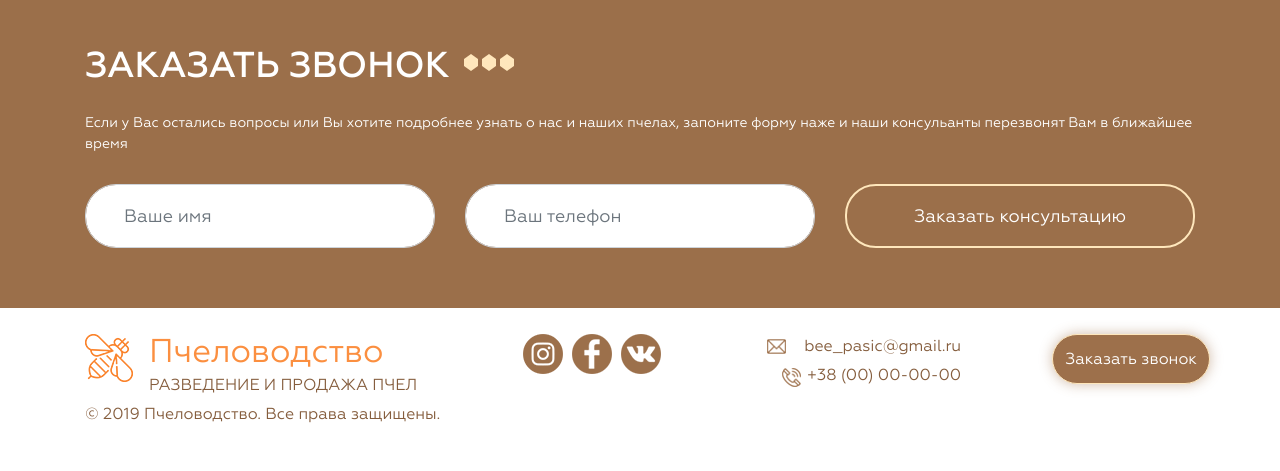
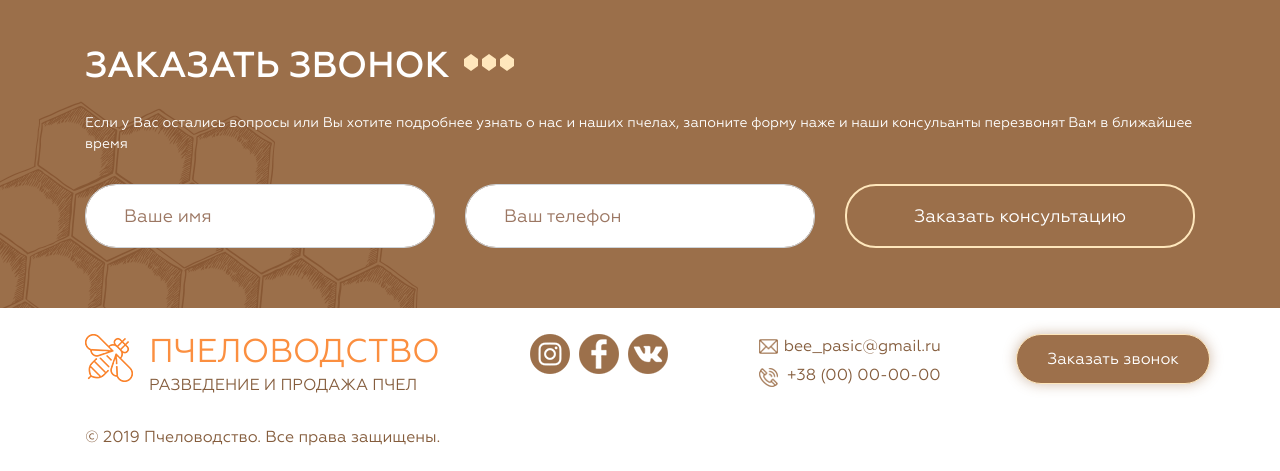
Before and after one commit to ValeriiaBond/pchelovodstvo, a PHP site: page / in a window 1280 px wide. Shown: the part 3957-4428 px from the top of the page. Before the commit the page ends 4380 px from the top, so only its background shows below. Run offline with PHP 8.4, Linux system fonts and the light colour scheme; some libraries are stand-ins or nearby versions.

Commit message:
added background to block call-request and styled footer

```diff
--- a/css/style.css
+++ b/css/style.css
@@ -49,11 +49,12 @@ ul{
 	padding: 0;
 }
 
-h1{
+.main-title{
 	color: #fb8f40;
 	font-size: 14px;
 	line-height: 1;
 	margin-bottom: 5px;
+	text-transform: uppercase;
 }
 
 h2{
@@ -63,7 +64,7 @@ h2{
 
 h3{
 	text-transform: uppercase;
-	font-size: 24px;
+	font-size: 20px;
 	padding-bottom: 16px;
 	margin-right: 15px;
 	margin-bottom: 0;
@@ -110,8 +111,8 @@ h4{
 	margin: 0;
 }
 
-.header-email:before,
-.header-phone:before,
+.email:before,
+.phone:before,
 .contacts-email:before,
 .contacts-phone:before,
 .contacts-location:before,
@@ -153,19 +154,19 @@ header{
 	font-size: 10px;
 }
 
-.header-email, .header-phone{
+.email, .phone{
 	position: relative;
 	margin-bottom: 10px;
 }
 
-.header-email:before{
+.email:before{
 	width: 19px; height: 15px;
 	background-position: -142px -94px;
 	top: 0;
 	left: -22px;
 }
 
-.header-phone:before{
+.phone:before{
 	width: 19px; height: 19px;
 	background-position: -142px -71px;
 	top: 0;
@@ -180,6 +181,12 @@ header{
 	background-color: #9d704b;
 	color: #ffffff;
 	font-size: 16px;
+	transition: all .3s ease;
+}
+
+.btn_call_request:hover{
+	color: #fff;
+	transform: scale(1.05);
 }
 
 /*--------about us section---------*/
@@ -344,7 +351,9 @@ header{
 	background: url(../images/backgrounds/bcg_bee_gardens.png) no-repeat;
 	background-position-x: calc(100% + 30px);
 	background-position-y: 0;
-	background-size: 230px auto
+	background-size: 230px auto;
+	position: relative;
+	z-index: 5;
 }
 
 .contacts p{
@@ -434,6 +443,7 @@ header{
 .request-call{
 	padding-top: 45px;
 	padding-bottom: 50px;
+	background: url(../images/backgrounds/bcg_request_call.png)  0 100% no-repeat;
 	background-color: #9b6f4a;
 }
 
@@ -462,11 +472,32 @@ header{
 	margin-bottom: 10px;
 }
 
+input[type="text"]::-moz-placeholder {color: #9c7763;}
+input[type="text"]::-webkit-input-placeholder { color: #9c7763; }
+input[type="text"]:-ms-input-placeholder { color: #9c7763; }
+input[type="text"]::-ms-input-placeholder { color: #9c7763; }
+input[type="text"]::placeholder { color: #9c7763; }
+
+.request-call__input:focus{
+    color: #9c7763;
+    border-color: #9c7763;
+    outline: 0;
+    box-shadow: none;
+}
+
 .request-call__btn{
 	width: 100%;
 	background: transparent;
 	border: 2px solid #ffe7bc;
 	color: #fff;
+	transition: all .3s ease;
+}
+
+.request-call__btn:hover {
+   color: #fff;
+   background-color: transparent;
+   border-color: #ffe7bc;
+   transform: scale(1.05);
 }
 
 /*---------------footer------------*/
@@ -474,6 +505,10 @@ header{
 footer{
 	padding-top: 26px;
 	padding-bottom: 22px;
+}
+
+footer .phone{
+	margin-left: 0;
 }
 
 .footer-socials{
@@ -503,6 +538,13 @@ footer{
 	background-position: -165px -2px;
 }
 
+footer .btn_call_request{
+	padding: 0 30px;
+}
+
+.copyright{
+	padding-top: 23px;
+}
 
 
 
@@ -525,7 +567,7 @@ footer{
 
 
 @media (min-width: 576px){
-	h1{
+	.main-title{
 		font-size: 26px;
 	}
 
@@ -537,19 +579,19 @@ footer{
 		font-size: 14px;
 	}
 
-	.header-email, .header-phone{
+	.email, .phone{
 		padding-left: 25px;
 		margin-bottom: 5px;
 	}
 
-	.header-email:before{
+	.email:before{
 		width: 19px; height: 15px;
 		background-position: -142px -94px;
 		top: 5px;
 		left: 0;
 	}
 
-	.header-phone:before{
+	.phone:before{
 		width: 19px; height: 19px;
 		background-position: -142px -71px;
 		top: 5px;
@@ -601,7 +643,7 @@ footer{
 
 @media (min-width: 992px){
 
-	h1{
+	.main-title{
 		font-size: 33px;
 		margin-bottom: 8px;
 	}
@@ -647,7 +689,7 @@ footer{
 		font-size: 16px;
 	}
 
-	.header-phone{
+	.phone{
 		margin-left: 15px;
 	}
 
--- a/index.html
+++ b/index.html
@@ -49,13 +49,13 @@ function initMap() {
 				<div class="col-7 col-lg-auto d-flex">
 					<div class="logo"><img src="images/logo.png" alt="пчеловодство"></div>
 					<div class="title">
-						<h1>Пчеловодство</h1>
+						<h1 class="main-title">Пчеловодство</h1>
 						<h2>разведение и продажа пчел</h2>
 					</div>
 				</div>
 				<div class="col-auto d-lg-flex header-contacts">
-					<div class="header-email">bee_pasic@gmail.ru</div>
-					<div class="header-phone">+38 (00) 00-00-00</div>
+					<div class="email">bee_pasic@gmail.ru</div>
+					<div class="phone">+38 (00) 00-00-00</div>
 				</div>
 				<button type="button" class="col-2 d-none d-lg-block btn btn_call_request">Заказать звонок</button>
 			</div>
@@ -91,28 +91,28 @@ function initMap() {
 				<ul class="products-list row">
 					<li class="col-md-6 col-lg-3 product__item">
 						<div class="product__image">
-							<img src="images/product/bcg_pr_1.png" alt="">
+							<img src="images/product/bcg_pr_1.png" alt="пчеломатки неплодные">
 						</div>
-						<h4>пчеломатки  неплодные</h4>
+						<h4>пчеломатки неплодные</h4>
 						<p>Значимость этих проблем настолько очевидна, что укрепление и развитие структуры обеспечивает широкому кругу (специалистов) участие в формировании форм развития.</p>
 					</li>
 					<li class="col-md-6 col-lg-3 product__item">
 						<div class="product__image">
-							<img src="images/product/bcg_pr_3.png" alt="">
+							<img src="images/product/bcg_pr_3.png" alt="плодные пчеломатки неконтролированного облёта">
 						</div>
 						<h4>плодные пчеломатки неконтролированного облёта</h4>
 						<p>Значимость этих проблем настолько очевидна, что укрепление и развитие структуры обеспечивает широкому кругу (специалистов) участие в формировании форм развития.</p>
 					</li>
 					<li class="col-md-6 col-lg-3 product__item">
 						<div class="product__image">
-							<img src="images/product/bcg_pr_4.png" alt="">
+							<img src="images/product/bcg_pr_4.png" alt="плодные пчеломатки неконтролированного облёта">
 						</div>
 						<h4>плодные пчеломатки неконтролированного облёта</h4>
 						<p>Значимость этих проблем настолько очевидна, что укрепление и развитие структуры обеспечивает широкому кругу (специалистов) участие в формировании форм развития.</p>
 					</li>
 					<li class="col-md-6 col-lg-3 product__item">
 						<div class="product__image">
-							<img src="images/product/bcg_pr_4.png" alt="">
+							<img src="images/product/bcg_pr_4.png" alt="пчеломатки искуственного осеменения">
 						</div>
 						<h4>пчеломатки искуственного осеменения</h4>
 						<p>Значимость этих проблем настолько очевидна, что укрепление и развитие структуры обеспечивает широкому кругу (специалистов) участие в формировании форм развития.</p>
@@ -158,28 +158,28 @@ function initMap() {
 				<ul class="bee-garden-list row">
 					<li class="col-md-6 col-lg-3 bee-garden__item">
 						<div class="bee-garden__image">
-							<img src="images/bee_gardens/bee-garden_1.png" alt="">
+							<img src="images/bee_gardens/bee-garden_1.png" alt="разведение пчёл пасеки">
 						</div>
 						<h4>Условное название пасеки в две строки</h4>
 						<p>Значимость этих проблем настолько очевидна, что укрепление и развитие структуры обеспечивает широкому кругу (специалистов) участие в формировании форм развития.</p>
 					</li>
 					<li class="col-md-6 col-lg-3 bee-garden__item">
 						<div class="bee-garden__image">
-							<img src="images/bee_gardens/bee-garden_2.png" alt="">
+							<img src="images/bee_gardens/bee-garden_2.png" alt="разведение пчёл пасеки">
 						</div>
 						<h4>Условное название пасеки в две строки</h4>
 						<p>Значимость этих проблем настолько очевидна, что укрепление и развитие структуры обеспечивает широкому кругу (специалистов) участие в формировании форм развития.</p>
 					</li>
 					<li class="col-md-6 col-lg-3 bee-garden__item">
 						<div class="bee-garden__image">
-							<img src="images/bee_gardens/bee-garden_3.png" alt="">
+							<img src="images/bee_gardens/bee-garden_3.png" alt="разведение пчёл пасеки">
 						</div>
 						<h4>Условное название пасеки в две строки</h4>
 						<p>Значимость этих проблем настолько очевидна, что укрепление и развитие структуры обеспечивает широкому кругу (специалистов) участие в формировании форм развития.</p>
 					</li>
 					<li class="col-md-6 col-lg-3 bee-garden__item">
 						<div class="bee-garden__image">
-							<img src="images/bee_gardens/bee-garden_4.png" alt="">
+							<img src="images/bee_gardens/bee-garden_4.png" alt="разведение пчёл пасеки">
 						</div>
 						<h4>Условное название пасеки в две строки</h4>
 						<p>Значимость этих проблем настолько очевидна, что укрепление и развитие структуры обеспечивает широкому кругу (специалистов) участие в формировании форм развития.</p>
@@ -240,10 +240,10 @@ function initMap() {
 	<footer>
 		<div class="container">
 			<div class="row justify-content-between">
-				<div class="col-7 col-lg-auto d-flex">
+				<div class="col-auto d-flex">
 					<div class="logo"><img src="images/logo.png" alt="пчеловодство"></div>
 					<div class="title">
-						<h1>Пчеловодство</h1>
+						<h2 class="main-title">Пчеловодство</h2>
 						<h2>разведение и продажа пчел</h2>
 					</div>
 				</div>
@@ -253,12 +253,12 @@ function initMap() {
 					<li><a href="#"></a></li>
 				</ul>
 				<div class="col-auto header-contacts">
-					<div class="header-email">bee_pasic@gmail.ru</div>
-					<div class="header-phone">+38 (00) 00-00-00</div>
+					<div class="email">bee_pasic@gmail.ru</div>
+					<div class="phone">+38 (00) 00-00-00</div>
 				</div>
-				<button type="button" class="col-auto d-none d-lg-block btn btn_call_request">Заказать звонок</button>
+				<button type="button" class="col-auto btn btn_call_request">Заказать звонок</button>
 			</div>
-			<div>© 2019 Пчеловодство. Все права защищены.</div>
+			<div class="copyright">© 2019 Пчеловодство. Все права защищены.</div>
 		</div>
 	</footer>
 </body>
```
Also changed, not shown: images/backgrounds/bcg_request_call.png (added).
